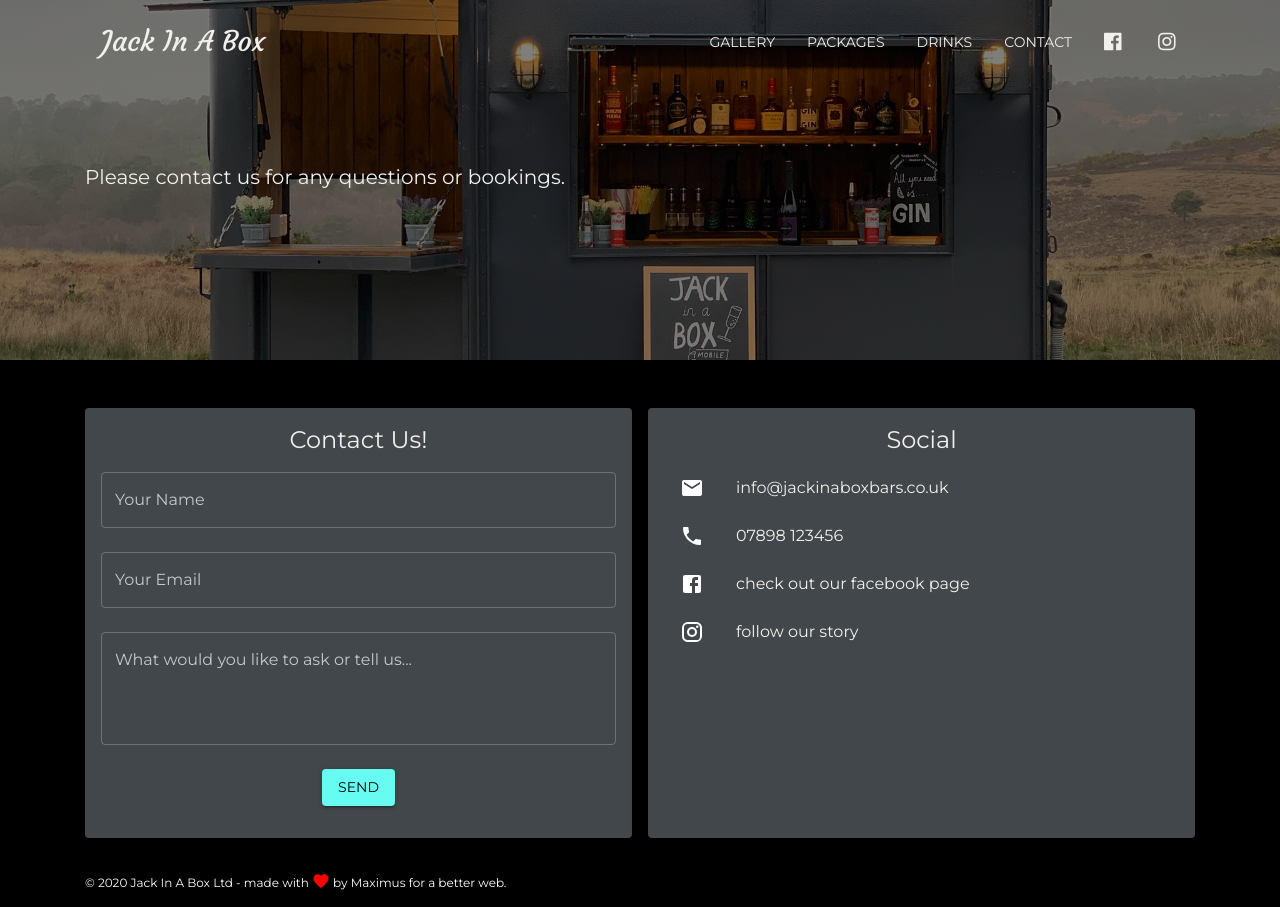
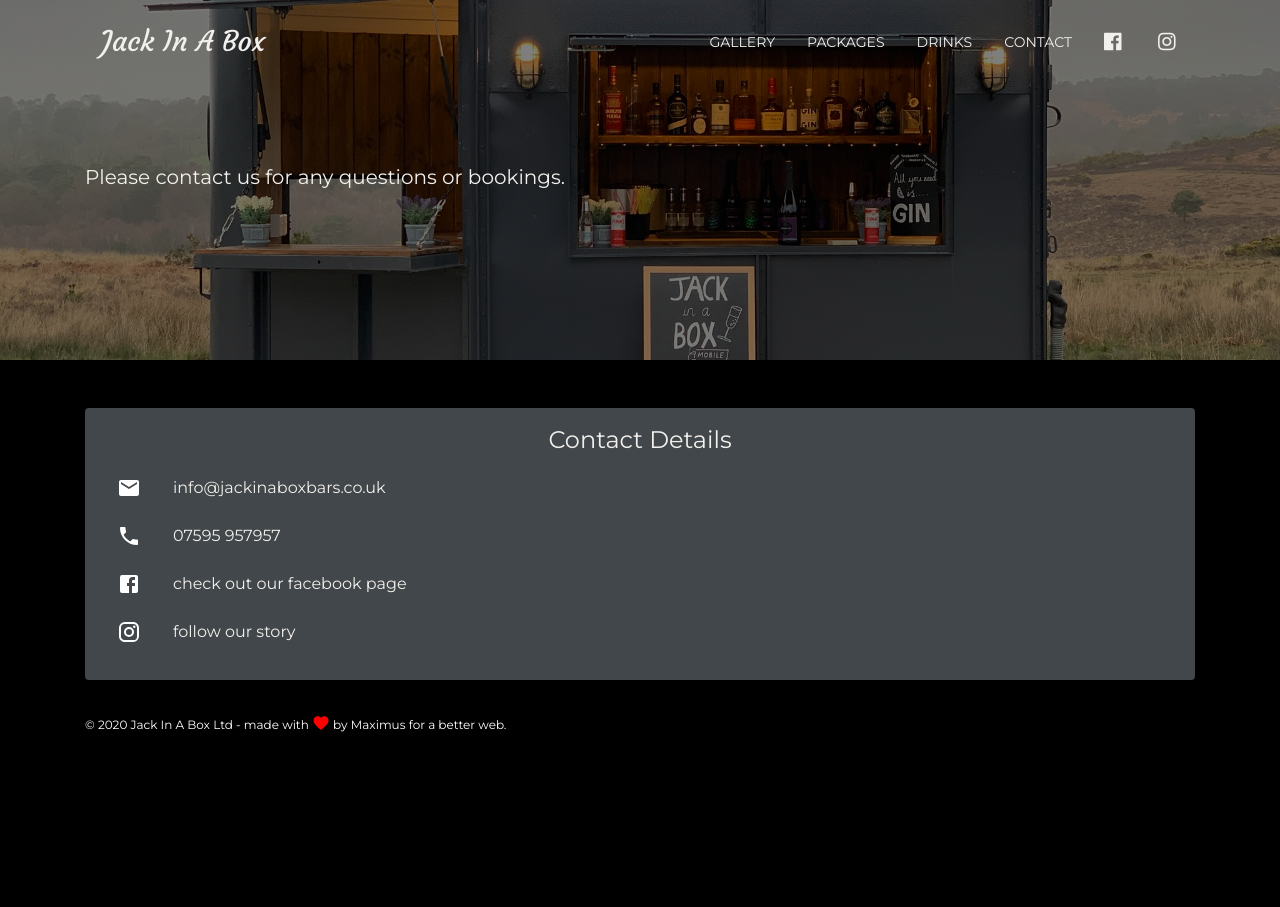
Before and after one commit to sdeagh/jackinabox, a React (Create React App) app: page /contact in a window 1280 px wide. After the commit the page ends 800 px from the top, so only its background shows below. Built offline with nearby package versions, Linux system fonts and the light colour scheme.

Commit message:
tidying up contact page

```diff
--- a/src/Contact/Contact.jsx
+++ b/src/Contact/Contact.jsx
@@ -28,6 +28,10 @@
 
 const useStyles = makeStyles(ContactStyle);
 
+function ListItemLink(props) {
+  return <ListItem button component="a" {...props} />;
+}
+
 function Contact() {
   const classes = useStyles();
   return (
@@ -51,43 +55,51 @@
 
             <Grid container spacing={2} className={classes.gridContainer}>
 
-              <Grid item md={6} sm={12} className={classes.gridItem}>
+              {/* <Grid item md={6} sm={12} className={classes.gridItem}>
                 <Paper className={classes.paper} elevation={10}>
                   <Typography variant="h5">Contact Us!</Typography>
                   <ContactForm />
                 </Paper>
-              </Grid>
+              </Grid> */}
 
-              <Grid item md={6} sm={12} className={classes.gridItem}>
+              <Grid item md={12} sm={12} className={classes.gridItem}>
                 <Paper className={classes.paper} elevation={10}>
 
                   <div className={classes.gridItem}>
-                    <Typography variant="h5">Social</Typography>
+                    <Typography variant="h5">Contact Details</Typography>
                   </div>
                   <List>
                     <ListItem button>
                       <ListItemIcon>
                         <EmailIcon />
                       </ListItemIcon>
-                      <ListItemText primary="info@jackinaboxbars.co.uk" />
+                      <ListItemLink href="mailto:info@jackinaboxbars.co.uk" className={classes.itemLink}>
+                        <ListItemText primary="info@jackinaboxbars.co.uk" />
+                      </ListItemLink>
+
                     </ListItem>
                     <ListItem button>
                       <ListItemIcon>
                         <PhoneIcon />
                       </ListItemIcon>
-                      <ListItemText primary="07898 123456" />
+                      <ListItemText primary="07595 957957" />
                     </ListItem>
                     <ListItem button>
                       <ListItemIcon>
                         <FacebookIcon />
                       </ListItemIcon>
-                      <ListItemText primary="check out our facebook page" />
+                      <ListItemLink href="https://www.facebook.com/JackInABoxBars" target="_blank" className={classes.itemLink}>
+                        <ListItemText primary="check out our facebook page" />
+                      </ListItemLink>
+
                     </ListItem>
                     <ListItem button>
                       <ListItemIcon>
                         <InstagramIcon />
                       </ListItemIcon>
-                      <ListItemText primary="follow our story" />
+                      <ListItemLink href="https://www.instagram.com/JackInABoxBars" target="_blank" className={classes.itemLink}>
+                        <ListItemText primary="follow our story" />
+                      </ListItemLink>
                     </ListItem>
                   </List>
                 </Paper>
@@ -104,3 +116,7 @@
 };
 
 export default Contact;
+
+
+// 357473  #357473
+// #396364#
--- a/src/Contact/ContactStyle.jsx
+++ b/src/Contact/ContactStyle.jsx
@@ -28,6 +28,9 @@
     margin: '-60px 30px 0px',
     borderRadius: theme.spacing(6),
   },
+  itemLink: {
+    padding: 0,
+  },
 });
 
 export default ContactStyle;
```
